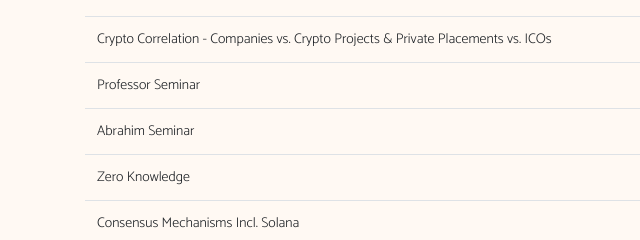
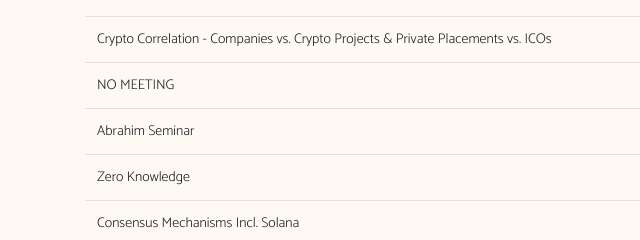
Before and after one commit to gtciphertech/gtciphertech.github.io, a plain HTML site: page schedule.html in a window 1280 px wide. Shown: the part 401-641 px from the top of the page, 0-640 px from the left. Drawn offline with nearby package versions, Linux system fonts and the light colour scheme.

Commit message:
Update schedule.html

```diff
--- a/schedule.html
+++ b/schedule.html
@@ -83,7 +83,7 @@
     </tr>
     <tr>
 
-      <td>Professor Seminar</td>
+      <td>NO MEETING</td>
       <td>10/20/2021</td>
       <td>NO MEETING</td>
       <td> </td>
```
